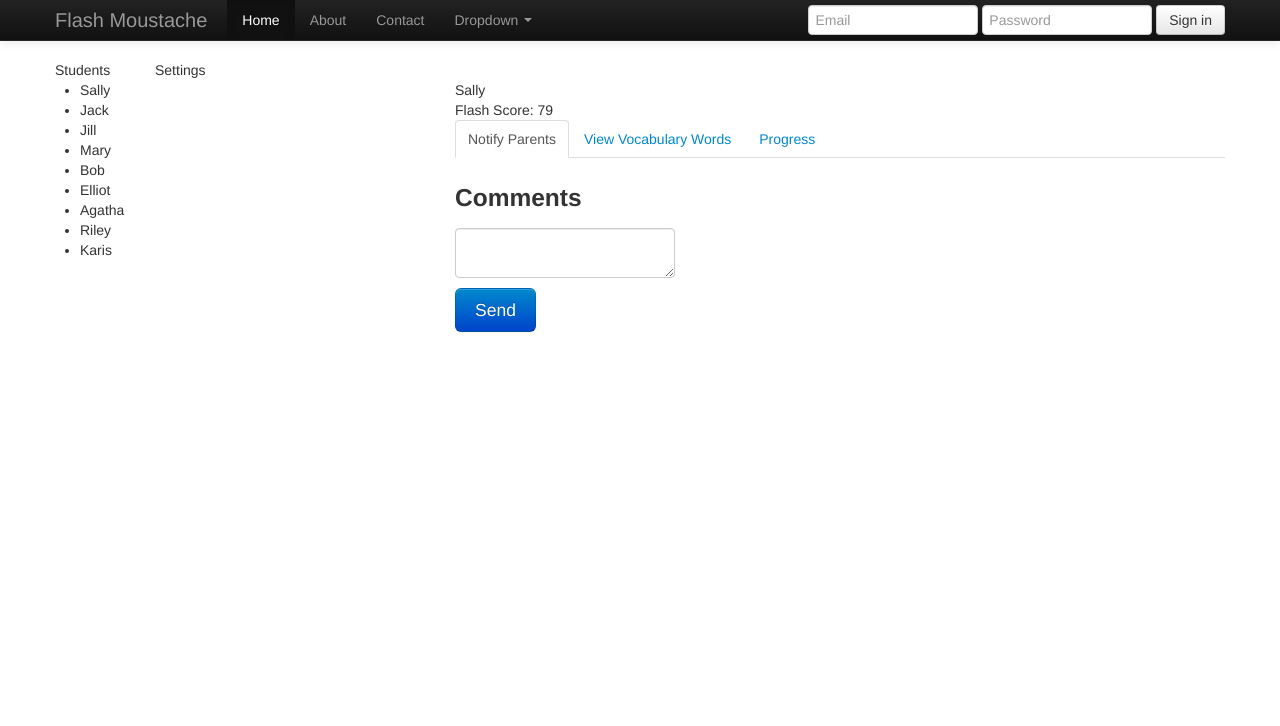
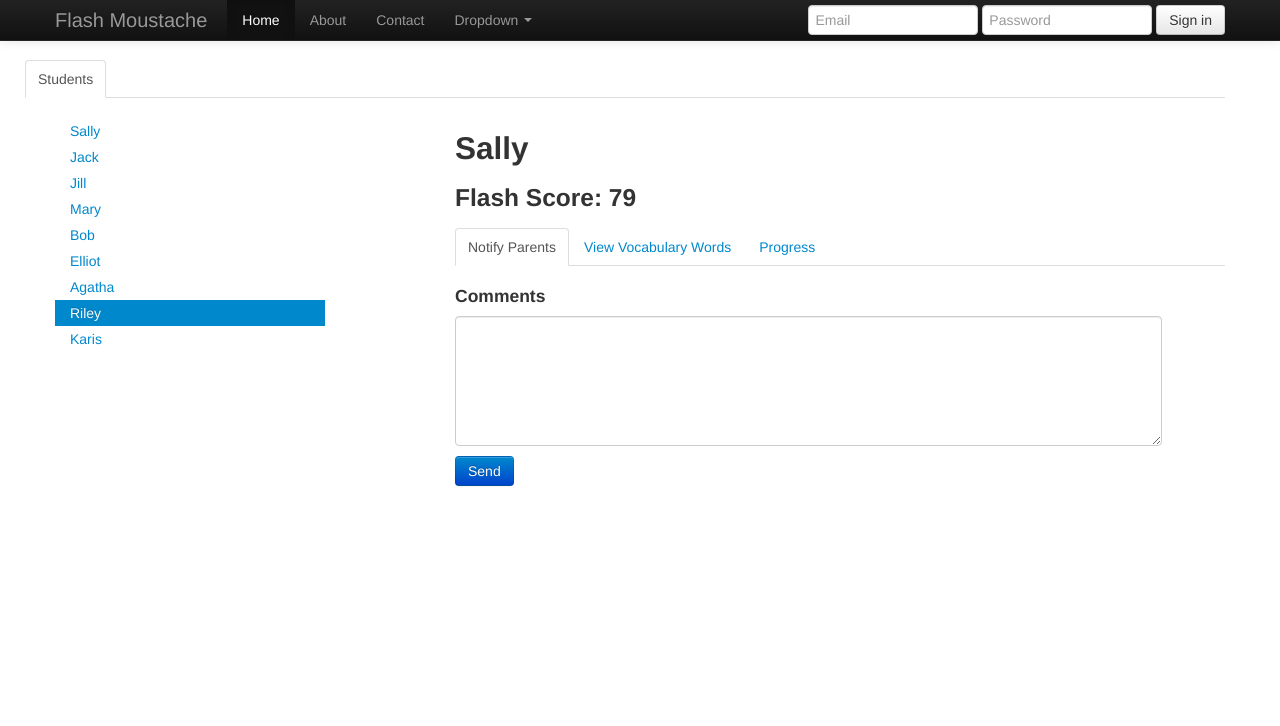
Before and after one commit to angiechan/FlashCards, a PHP site: page /student-dashboard.php in a window 1280 px wide. Shown: the top 726 px of the page. Run offline with PHP 8.4, Linux system fonts and the light colour scheme; some libraries are stand-ins or nearby versions.

Commit message:
most recent

```diff
--- a/css/main.css
+++ b/css/main.css
@@ -45,4 +45,8 @@ body {
     color: #89cff0;
 }*/
 
+
 .register-message { text-align:center;  width:40%;}
+
+.about-text { border:1px solid #EEE; }
+.about-text p { padding:24px 0;
--- a/index.php
+++ b/index.php
@@ -1,6 +1,5 @@
 <?
 include_once('view.php');
-
 ?>
 
 <!DOCTYPE html>
--- a/student-dashboard.php
+++ b/student-dashboard.php
@@ -43,32 +43,32 @@ include_once('view.php');
 
 
             <div class="row">
-                <div class="span1">
-                    Students
-                </div>
-                <div class="span1">
-                    Settings
-               </div>
-                <div class="span10">
 
-               </div>
+
+                <ul class="nav nav-tabs">
+                  <li class="active"><a href="#">Students</a></li>
+                </ul>
+
+
             </div>
 
 
             <div class="row">
-                <div class="span4">
+                <div class="span3">
 
-                    <aside>
-                        <ul>
+                    <aside class="student-list">
+                        <ul class="nav nav-list">
                         <?
                             foreach (Data::getStudents() as $student) {
-
-                                print "<li>".$student->name."</li>";
+                                $class = $student->name=='Riley' ? 'active' : '';
+                                print "<li class='$class'><a href='wererwe'>".$student->name."</a></li>";
                             }
                         ?>
                         </ul>
 
                     </aside>
+               </div>
+                <div class="span1">
                </div>
                 <div class="span8">
 
@@ -85,9 +85,9 @@ include_once('view.php');
                     </ul>
 
                     <form>
-                        <h3>Comments</h3>
-                        <textarea name="comment"></textarea>
-                        <p><a class="btn btn-primary btn-large" href="about.html">Send</a></p>
+                        <h4>Comments</h4    >
+                        <textarea rows="6" style="width:90%;" name="comment"></textarea>
+                        <p><a class="btn btn-primary " href="about.html">Send</a></p>
                     </form>
                 </div>
             </div>
--- a/view.php
+++ b/view.php
@@ -55,12 +55,12 @@ class View {
 
 		<div class='student-info'>
 
-			<div class="student-name">
+			<h2 class="student-name">
 				<?=$student->name?>
-			</div>
-			<div class="student-score">
+			</h2>
+			<h3 class="student-score">
 				Flash Score: <?=$student->score?>
-			</div>
+			</h3>
 		</div>
 
 
```
Also changed, not shown: contact.html (deleted, +0 -97 lines), 1 other file.
